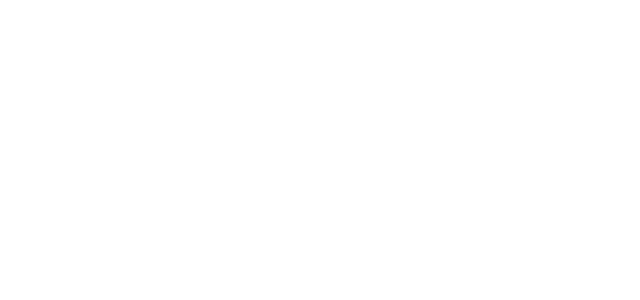
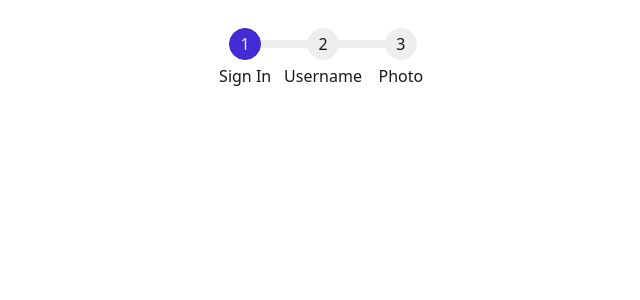
Before and after one commit to BacelarVitor/firetree, a SvelteKit app: page /login in a window 1280 px wide. Shown: the top 300 px of the page, without its empty margins (317-957 px from the left). Built offline with nearby package versions, Linux system fonts and the light colour scheme.

Commit message:
feat: create stepper

```diff
--- a/src/routes/+layout.svelte
+++ b/src/routes/+layout.svelte
@@ -8,5 +8,6 @@
 <svelte:head>
 	<link rel="icon" href={favicon} />
 </svelte:head>
-
-{@render children?.()}
+<div class="min-h-screen flex flex-col">
+	{@render children?.()}
+</div>
--- a/src/routes/login/+layout.svelte
+++ b/src/routes/login/+layout.svelte
@@ -1,3 +1,13 @@
 
 <script lang="ts">
+    import { page } from "$app/state";
 </script>
+<nav class="flex justify-center my-6">
+  <ul class="steps">
+    <a  href="/login" class="step step-primary">Sign In</a>
+    <a href="/login/username"
+      class="step"
+      class:step-primary={page.url.pathname?.match(/username|photo/g)}>Username</a>
+    <a href="/login/photo" class="step" class:step-primary={page.url.pathname?.includes('photo')}>Photo</a>
+  </ul>
+</nav>
--- a/src/routes/login/+page.svelte
+++ b/src/routes/login/+page.svelte
@@ -0,0 +1,7 @@
+<script lang="ts">
+</script>
+<main class="card w-4/6 bg-neutral text-neutral-content mx-auto">
+    <div class="card-body items-center text-center">
+        <slot></slot>
+    </div>
+</main>
--- a/src/routes/login/photo/+page.svelte
+++ b/src/routes/login/photo/+page.svelte
@@ -1,2 +1,3 @@
 <script lang="ts">
 </script>
+<h2>Photo</h2>
--- a/src/routes/login/username/+page.svelte
+++ b/src/routes/login/username/+page.svelte
@@ -0,0 +1,3 @@
+<script lang="ts">
+</script>
+<h2>Username</h2>
```
